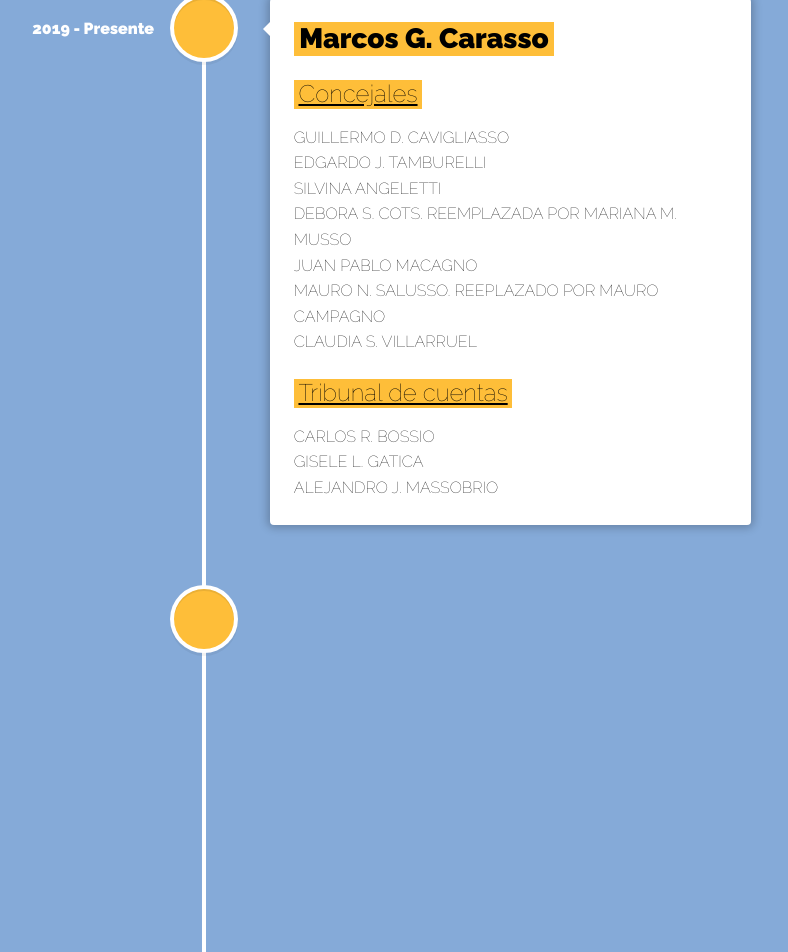
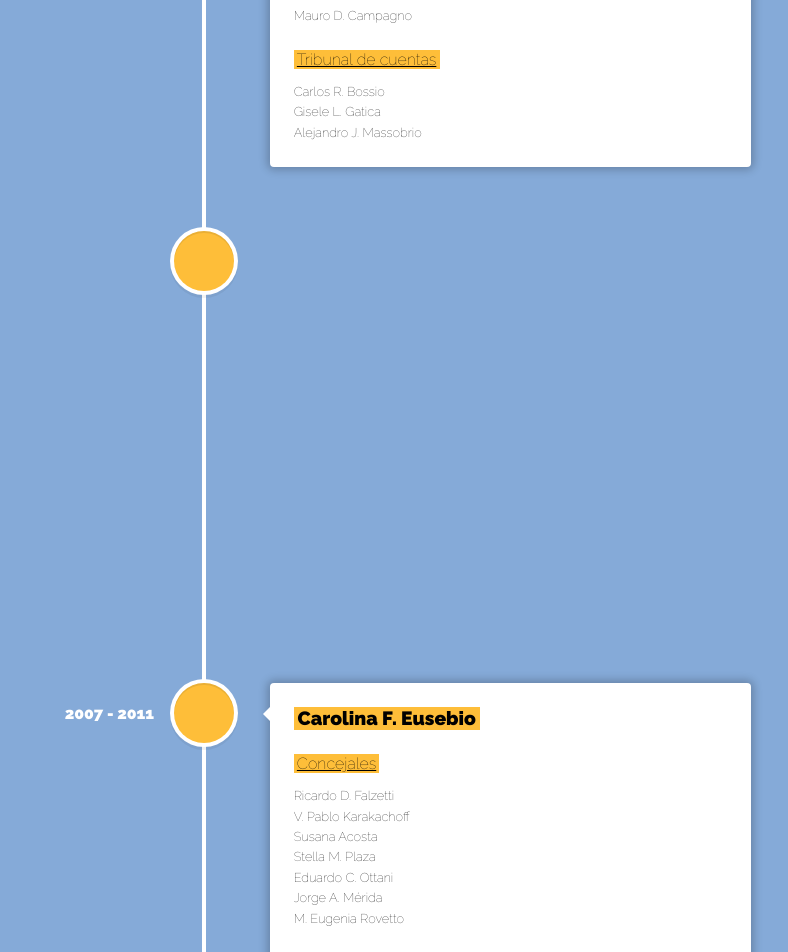
Before and after one commit to NicoPicotto/Concejo-Deliberante-Web, a React (Create React App) app: page /institucional in a window 1280 px wide. Shown: the part 1320-2272 px from the top of the page, without its empty margins (436-1224 px from the left). Built offline with nearby package versions, Linux system fonts and the light colour scheme.

Commit message:
Redimensioné componentes

```diff
--- a/src/App.css
+++ b/src/App.css
@@ -133,7 +133,7 @@
 .home-container {
   display: flex;
   padding: 2em;
-  height: 40em;
+  height: 35em;
   width: 100vw;
   justify-content: center;
 }
@@ -333,7 +333,7 @@
 .leg-landing-container {
   display: flex;
   padding: 2em;
-  height: 40em;
+  height: 35em;
   width: 100vw;
   justify-content: space-evenly;
   align-items: center;
@@ -491,14 +491,19 @@
 .timeline-container .vertical-timeline-element-content {
   box-shadow: 0px 0px 9px 3px rgba(0, 0, 0, 0.22);
 }
+.timeline-container .vertical-timeline-element-content p {
+  font-size: 0.8em;
+}
 .timeline-container .vertical-timeline-element-title {
   font-weight: bolder;
+  font-size: 1.2em;
   background-color: #febe39;
   width: fit-content;
   padding: 0 0.2em;
 }
 .timeline-container .vertical-timeline-element-subtitle {
   text-decoration: underline;
+  font-size: 1em;
   background-color: #febe39;
   width: fit-content;
   padding: 0 0.2em;
--- a/src/components/DigestoContainer/DigestoContainer.js
+++ b/src/components/DigestoContainer/DigestoContainer.js
@@ -8,11 +8,11 @@ import { Button } from 'react-bootstrap';
 const DigestoContainer = ({search}) => {
 	const [digestoData, setDigestoData] = useState([]);
 	const [loading, setLoading] = useState(false);
-	const [moreDigesto, setMoreDigesto] = useState(4);
+	const [moreDigesto, setMoreDigesto] = useState(8);
 
 	//Función para cargar de a 3 noticias más
 	const loadMoreDigesto = () => {
-		setMoreDigesto(moreDigesto + 4);
+		setMoreDigesto(moreDigesto + 8);
 	};
 
 	useEffect(() => {
--- a/src/components/LandingHome/LandingHome.scss
+++ b/src/components/LandingHome/LandingHome.scss
@@ -3,7 +3,7 @@
 .home-container {
 	display: flex;
 	padding: 2em;
-	height: 40em;
+	height: 35em;
 	width: 100vw;
 	justify-content: center;
 
--- a/src/components/SearchLegislacion/SearchLegislacion.js
+++ b/src/components/SearchLegislacion/SearchLegislacion.js
@@ -43,9 +43,9 @@ const SearchLegislacion = () => {
 					/>
 					<div className='leg-text-container'>
 						<div>
-							Podés buscar la normativa que te interese por{' '}
+							Podés buscar la normativa que te interese por:{' '}<br />
 							<Tippy content={<span>Por ejemplo: "Juventud"</span>}>
-								<span className='tooltip-word'>palabra clave</span>
+								<span className='tooltip-word'>Palabra clave</span>
 							</Tippy>
 							, por{' '}
 							<Tippy
@@ -53,18 +53,53 @@ const SearchLegislacion = () => {
 							>
 								<span className='tooltip-word'> año de sanción</span>
 							</Tippy>
-							,<br />
+							,
 							por{' '}
 							<Tippy content={<span>Por ejemplo: "057"</span>}>
 								<span className='tooltip-word'> número de ordenanza</span>
 							</Tippy>{' '}
-							y por{' '}
+							o por{' '}
 							<Tippy
 								content={
 									<span>
-										Podés elegir entre los temas:<br /> Organización Institucional<br /> Empleo público<br />
-										Documentación, Defensa Civil<br />Cultura y Educación<br />Presupuesto y Contrataciones<br />Contribuciones, Salud Pública<br />Promoción Social<br />Ejido Muncipal<br />Obras y servicios
-										públicos<br />Higiene urbana<br />Ordenamiento urbano y edificación<br />Tránsito<br />Transporte público<br />Industrias y comercios<br />Bromatología<br />Medio Ambiente<br />Moralidad<br />Poder de policía
+										Podés elegir entre los temas:
+										<br /> Organización Institucional
+										<br /> Empleo público
+										<br />
+										Documentación
+										<br />
+										Defensa Civil
+										<br />
+										Cultura y Educación
+										<br />
+										Presupuesto y Contrataciones
+										<br />
+										Contribuciones
+										<br /> Salud Pública
+										<br />
+										Promoción Social
+										<br />
+										Ejido Muncipal
+										<br />
+										Obras y servicios públicos
+										<br />
+										Higiene urbana
+										<br />
+										Ordenamiento urbano y edificación
+										<br />
+										Tránsito
+										<br />
+										Transporte público
+										<br />
+										Industrias y comercios
+										<br />
+										Bromatología
+										<br />
+										Medio Ambiente
+										<br />
+										Moralidad
+										<br />
+										Poder de policía
 									</span>
 								}
 							>
--- a/src/components/SearchLegislacion/SearchLegislacion.scss
+++ b/src/components/SearchLegislacion/SearchLegislacion.scss
@@ -1,7 +1,7 @@
 .leg-landing-container {
 	display: flex;
 	padding: 2em;
-	height: 40em;
+	height: 35em;
 	width: 100vw;
 	justify-content: space-evenly;
     align-items: center;
--- a/src/components/Timeline/Timeline.js
+++ b/src/components/Timeline/Timeline.js
@@ -20,209 +20,370 @@ const Timeline = () => {
 					<br />
 					<h4 className='vertical-timeline-element-subtitle'>Concejales</h4>
 					<p>
-						GUILLERMO D. CAVIGLIASSO <br />
-						EDGARDO J. TAMBURELLI
+						Guillermo D. Cavigliasso <br />
+						Edgardo J. Tamburelli
 						<br />
-						SILVINA ANGELETTI
+						Silvina Angeletti
 						<br />
-						DEBORA S. COTS. REEMPLAZADA POR MARIANA M. MUSSO
+						Debora S. Cots - Reemplazada por Marina M. Musso
 						<br />
-						JUAN PABLO MACAGNO
+						Juan Pablo Macagno
 						<br />
-						MAURO N. SALUSSO. REEPLAZADO POR MAURO CAMPAGNO
+						Mauro N. Salusso - Reemplazado por Mauro Campagno
 						<br />
-						CLAUDIA S. VILLARRUEL
+						Claudia S. Villarruel
 					</p>
 					<br />
 					<h4 className='vertical-timeline-element-subtitle'>
 						Tribunal de cuentas
 					</h4>
 					<p>
-						CARLOS R. BOSSIO
+						Carlos R. Bossio
 						<br />
-						GISELE L. GATICA
+						Gisele L. Gatica
 						<br />
-						ALEJANDRO J. MASSOBRIO
+						Alejandro J. Massobrio
 					</p>
 				</VerticalTimelineElement>
 				<VerticalTimelineElement
 					className='vertical-timeline-element--work'
 					contentStyle={{ background: '#fff', color: 'black' }}
 					contentArrowStyle={{ borderRight: '7px solid  #fff' }}
-					date='2019 - Presente'
+					date='2015 - 2019'
 					iconStyle={{ background: '#febe39', color: '#fff' }}
 				>
 					<h3 className='vertical-timeline-element-title'>Marcos G. Carasso</h3>
 					<br />
 					<h4 className='vertical-timeline-element-subtitle'>Concejales</h4>
 					<p>
-						GUILLERMO D. CAVIGLIASSO <br />
-						EDGARDO J. TAMBURELLI
+						Juan R. Sanchez
 						<br />
-						SILVINA ANGELETTI
+						Guillermo D. Cavigliasso
 						<br />
-						DEBORA S. COTS. REEMPLAZADA POR MARIANA M. MUSSO
+						M. Florencia Heiland
 						<br />
-						JUAN PABLO MACAGNO
+						Claudia M. Pagella
 						<br />
-						MAURO N. SALUSSO. REEPLAZADO POR MAURO CAMPAGNO
+						Emilia A. Fava
 						<br />
-						CLAUDIA S. VILLARRUEL
+						Mauro N. Salusso
+						<br />
+						Mauro D. Campagno
 					</p>
 					<br />
 					<h4 className='vertical-timeline-element-subtitle'>
 						Tribunal de cuentas
 					</h4>
 					<p>
-						CARLOS R. BOSSIO
+						Carlos R. Bossio
 						<br />
-						GISELE L. GATICA
+						Gisele L. Gatica
 						<br />
-						ALEJANDRO J. MASSOBRIO
+						Alejandro J. Massobrio
 					</p>
 				</VerticalTimelineElement>
 				<VerticalTimelineElement
 					className='vertical-timeline-element--work'
 					contentStyle={{ background: '#fff', color: 'black' }}
 					contentArrowStyle={{ borderRight: '7px solid  #fff' }}
-					date='2019 - Presente'
+					date='2011 - 2015'
 					iconStyle={{ background: '#febe39', color: '#fff' }}
 				>
-					<h3 className='vertical-timeline-element-title'>Marcos G. Carasso</h3>
+					<h3 className='vertical-timeline-element-title'>
+						Carolina F. Eusebio
+					</h3>
 					<br />
 					<h4 className='vertical-timeline-element-subtitle'>Concejales</h4>
 					<p>
-						GUILLERMO D. CAVIGLIASSO <br />
-						EDGARDO J. TAMBURELLI
+						Juan R. Sanchez
 						<br />
-						SILVINA ANGELETTI
+						Stella M. Plaza
 						<br />
-						DEBORA S. COTS. REEMPLAZADA POR MARIANA M. MUSSO
+						V. Pablo Karakachoff
 						<br />
-						JUAN PABLO MACAGNO
+						Silvina Angeletti
 						<br />
-						MAURO N. SALUSSO. REEPLAZADO POR MAURO CAMPAGNO
+						Pablo L. Castro
 						<br />
-						CLAUDIA S. VILLARRUEL
+						M. Gabriela Diaz
+						<br />
+						Edduardo C. Ottani
 					</p>
 					<br />
 					<h4 className='vertical-timeline-element-subtitle'>
 						Tribunal de cuentas
 					</h4>
 					<p>
-						CARLOS R. BOSSIO
+						Alexis Malatini
 						<br />
-						GISELE L. GATICA
+						M. Fernanda Colomba
 						<br />
-						ALEJANDRO J. MASSOBRIO
+						Gesica S. Huppi
 					</p>
 				</VerticalTimelineElement>
-                <VerticalTimelineElement
+				<VerticalTimelineElement
 					className='vertical-timeline-element--work'
 					contentStyle={{ background: '#fff', color: 'black' }}
 					contentArrowStyle={{ borderRight: '7px solid  #fff' }}
-					date='2019 - Presente'
+					date='2007 - 2011'
 					iconStyle={{ background: '#febe39', color: '#fff' }}
 				>
-					<h3 className='vertical-timeline-element-title'>Marcos G. Carasso</h3>
+					<h3 className='vertical-timeline-element-title'>
+						Carolina F. Eusebio
+					</h3>
 					<br />
 					<h4 className='vertical-timeline-element-subtitle'>Concejales</h4>
 					<p>
-						GUILLERMO D. CAVIGLIASSO <br />
-						EDGARDO J. TAMBURELLI
+						Ricardo D. Falzetti
 						<br />
-						SILVINA ANGELETTI
+						V. Pablo Karakachoff
 						<br />
-						DEBORA S. COTS. REEMPLAZADA POR MARIANA M. MUSSO
+						Susana Acosta
 						<br />
-						JUAN PABLO MACAGNO
+						Stella M. Plaza
 						<br />
-						MAURO N. SALUSSO. REEPLAZADO POR MAURO CAMPAGNO
+						Eduardo C. Ottani
 						<br />
-						CLAUDIA S. VILLARRUEL
+						Jorge A. Mérida
+						<br />
+						M. Eugenia Rovetto
 					</p>
 					<br />
 					<h4 className='vertical-timeline-element-subtitle'>
 						Tribunal de cuentas
 					</h4>
 					<p>
-						CARLOS R. BOSSIO
+						Alexis Malatini
 						<br />
-						GISELE L. GATICA
+						M. Fernanda Colomba
 						<br />
-						ALEJANDRO J. MASSOBRIO
+						M. Teresa Caffaratti
 					</p>
 				</VerticalTimelineElement>
-                <VerticalTimelineElement
+				<VerticalTimelineElement
 					className='vertical-timeline-element--work'
 					contentStyle={{ background: '#fff', color: 'black' }}
 					contentArrowStyle={{ borderRight: '7px solid  #fff' }}
-					date='2019 - Presente'
+					date='2003 - 2007'
 					iconStyle={{ background: '#febe39', color: '#fff' }}
 				>
-					<h3 className='vertical-timeline-element-title'>Marcos G. Carasso</h3>
+					<h3 className='vertical-timeline-element-title'>
+						Rody Wilson Guerreiro
+					</h3>
 					<br />
 					<h4 className='vertical-timeline-element-subtitle'>Concejales</h4>
 					<p>
-						GUILLERMO D. CAVIGLIASSO <br />
-						EDGARDO J. TAMBURELLI
+						Jorge Lazo
 						<br />
-						SILVINA ANGELETTI
+						María Eugenia Rovetto
 						<br />
-						DEBORA S. COTS. REEMPLAZADA POR MARIANA M. MUSSO
+						Marina Toledo de Rojo
 						<br />
-						JUAN PABLO MACAGNO
+						Hugo Massobrio
 						<br />
-						MAURO N. SALUSSO. REEPLAZADO POR MAURO CAMPAGNO
+						Marcos Carasso
 						<br />
-						CLAUDIA S. VILLARRUEL
+						Oscar Borra - Reemplazado por Denis Marchiscio
+						<br />
+						Laura Bongiovanni
 					</p>
 					<br />
 					<h4 className='vertical-timeline-element-subtitle'>
 						Tribunal de cuentas
 					</h4>
 					<p>
-						CARLOS R. BOSSIO
+						César Gomez
 						<br />
-						GISELE L. GATICA
+						María Teresa Cafaratti
 						<br />
-						ALEJANDRO J. MASSOBRIO
+						Eduardo Bongiovanni
 					</p>
 				</VerticalTimelineElement>
-                <VerticalTimelineElement
+				<VerticalTimelineElement
 					className='vertical-timeline-element--work'
 					contentStyle={{ background: '#fff', color: 'black' }}
 					contentArrowStyle={{ borderRight: '7px solid  #fff' }}
-					date='2019 - Presente'
+					date='1999 - 2003'
 					iconStyle={{ background: '#febe39', color: '#fff' }}
 				>
-					<h3 className='vertical-timeline-element-title'>Marcos G. Carasso</h3>
+					<h3 className='vertical-timeline-element-title'>
+						Rody Wilson Guerreiro
+					</h3>
 					<br />
 					<h4 className='vertical-timeline-element-subtitle'>Concejales</h4>
 					<p>
-						GUILLERMO D. CAVIGLIASSO <br />
-						EDGARDO J. TAMBURELLI
+						Hugo Massobrio
 						<br />
-						SILVINA ANGELETTI
+						Marian Dadone
 						<br />
-						DEBORA S. COTS. REEMPLAZADA POR MARIANA M. MUSSO
+						Sandra Carezzano
 						<br />
-						JUAN PABLO MACAGNO
+						Marcos Carasso
 						<br />
-						MAURO N. SALUSSO. REEPLAZADO POR MAURO CAMPAGNO
+						Pablo Buffa
 						<br />
-						CLAUDIA S. VILLARRUEL
+						Amaro Sastre - Reemplazado por Ricardo Falzetti
 					</p>
 					<br />
 					<h4 className='vertical-timeline-element-subtitle'>
 						Tribunal de cuentas
 					</h4>
 					<p>
-						CARLOS R. BOSSIO
+						César Gomez
 						<br />
-						GISELE L. GATICA
+						Graciela Machucca
 						<br />
-						ALEJANDRO J. MASSOBRIO
+						Mariel Fuentes
+					</p>
+				</VerticalTimelineElement>
+				<VerticalTimelineElement
+					className='vertical-timeline-element--work'
+					contentStyle={{ background: '#fff', color: 'black' }}
+					contentArrowStyle={{ borderRight: '7px solid  #fff' }}
+					date='1995 - 1999'
+					iconStyle={{ background: '#febe39', color: '#fff' }}
+				>
+					<h3 className='vertical-timeline-element-title'>Roberto D. Grosso</h3>
+					<br />
+					<h4 className='vertical-timeline-element-subtitle'>Concejales</h4>
+					<p>
+						Juan Soave - Reemplazado por Pablo Buffa
+						<br />
+						Alberto Bottino
+						<br />
+						Edmundo J. Vogler - Reemplazado por Roberto de Michiel
+						<br />
+						Hugo O. Oderda - Reemplazado por Elvira Becerra
+						<br />
+						Carolina Bossio
+						<br />
+						Cecilia Berardo - Reemplazada por Ricardo Falzetti
+						<br />
+						Liliana Chiapella
+						<br />
+					</p>
+					<p>
+						*Ante el fallecimiento del Sr. Intendente Roberto D. Grosso, asume
+						la intendencia la Sra. Carolina de Bossio y la Presidencia del
+						Concejo es asumida por la Concejal Cecilia Berardo.
+					</p>
+				</VerticalTimelineElement>
+				<VerticalTimelineElement
+					className='vertical-timeline-element--work'
+					contentStyle={{ background: '#fff', color: 'black' }}
+					contentArrowStyle={{ borderRight: '7px solid  #fff' }}
+					date='1991 - 1995'
+					iconStyle={{ background: '#febe39', color: '#fff' }}
+				>
+					<h3 className='vertical-timeline-element-title'>Roberto D. Grosso</h3>
+					<br />
+					<h4 className='vertical-timeline-element-subtitle'>Concejales</h4>
+					<p>
+						Alberto Bottino
+						<br />
+						Juan H. Soave
+						<br />
+						Carolina E. de Bossio
+						<br />
+						Marisel Berrino - Reemplazada por Osmar Rovetto
+						<br />
+						Antonio F. Falco - Reemplazado por Rubén Zabala
+						<br />
+						Omar Bernabei
+					</p>
+				</VerticalTimelineElement>
+				<VerticalTimelineElement
+					className='vertical-timeline-element--work'
+					contentStyle={{ background: '#fff', color: 'black' }}
+					contentArrowStyle={{ borderRight: '7px solid  #fff' }}
+					date='1987 - 1991'
+					iconStyle={{ background: '#febe39', color: '#fff' }}
+				>
+					<h3 className='vertical-timeline-element-title'>Susana del Bo</h3>
+					<br />
+					<h4 className='vertical-timeline-element-subtitle'>Concejales</h4>
+					<p>
+						Alberto Bottino
+						<br />
+						Juan Pedro Campagno
+						<br />
+						Antonio F. Falco
+						<br />
+						Jorge Merida
+						<br />
+						Gustavo R. Garino - Reemplazado por Osvaldo Antinori
+						<br />
+						Victor H. Baudino - Reemplazado por Miguel Actis
+					</p>
+				</VerticalTimelineElement>
+				<VerticalTimelineElement
+					className='vertical-timeline-element--work'
+					contentStyle={{ background: '#fff', color: 'black' }}
+					contentArrowStyle={{ borderRight: '7px solid  #fff' }}
+					date='1983 - 1987'
+					iconStyle={{ background: '#febe39', color: '#fff' }}
+				>
+					<h3 className='vertical-timeline-element-title'>Victor Bossio</h3>
+					<br />
+					<h4 className='vertical-timeline-element-subtitle'>Concejales</h4>
+					<p>
+						Victor Baudino
+						<br />
+						Antonio Denguidard
+						<br />
+						Juan C. Macagno
+						<br />
+						Juan H. Soave
+						<br />
+						Susana del Bo de Luhning
+						<br />
+						Osvaldo Antinori
+					</p>
+					<br />
+					<h4 className='vertical-timeline-element-subtitle'>
+						Tribunal de cuentas
+					</h4>
+					<p>
+						Reynaldo Ribotta
+						<br />
+						Cecilia Berardo
+						<br />
+						Carlos Iturrieta
+						<br />
+					</p>
+				</VerticalTimelineElement>
+				<VerticalTimelineElement
+					className='vertical-timeline-element--work'
+					contentStyle={{ background: '#fff', color: 'black' }}
+					contentArrowStyle={{ borderRight: '7px solid  #fff' }}
+					date='1973 - 1979'
+					iconStyle={{ background: '#febe39', color: '#fff' }}
+				>
+					<h3 className='vertical-timeline-element-title'>Dr. Amaro Sastre</h3>
+					<br />
+					<h4 className='vertical-timeline-element-subtitle'>Concejales</h4>
+					<p>
+						Federico E. Luhning
+						<br />
+						Esteban Molineris
+						<br />
+						Roberto D. Grosso
+						<br />
+						Eduardo J. Ponzio
+						<br />
+						Fermín Falco - Reemplazado por Marta S. de Karakachoff
+						<br />
+						Federico F. Concari
+						<br />
+					</p>
+					<br />
+					<h4 className='vertical-timeline-element-subtitle'>
+						Tribunal de cuentas
+					</h4>
+					<p>
+						Victor Baudino
+						<br />
+						Celso C. Caffaratti
 					</p>
 				</VerticalTimelineElement>
 			</VerticalTimeline>
--- a/src/components/Timeline/Timeline.scss
+++ b/src/components/Timeline/Timeline.scss
@@ -6,10 +6,16 @@
 
     .vertical-timeline-element-content{
         box-shadow: 0px 0px 9px 3px rgba(0, 0, 0, 0.22);
+
+        p{
+            font-size: 0.8em;
+
+        }
     }
 
     .vertical-timeline-element-title{
         font-weight: bolder;
+        font-size: 1.2em;
         background-color: $color-secundario;
         width: fit-content;
         padding: 0 0.2em;
@@ -18,6 +24,7 @@
 
 	.vertical-timeline-element-subtitle{
         text-decoration: underline;
+        font-size: 1em;
         background-color: $color-secundario;
         width: fit-content;
         padding: 0 0.2em;
```
Also changed, not shown: 1 other file (tests, documents, lock files or other folders).
